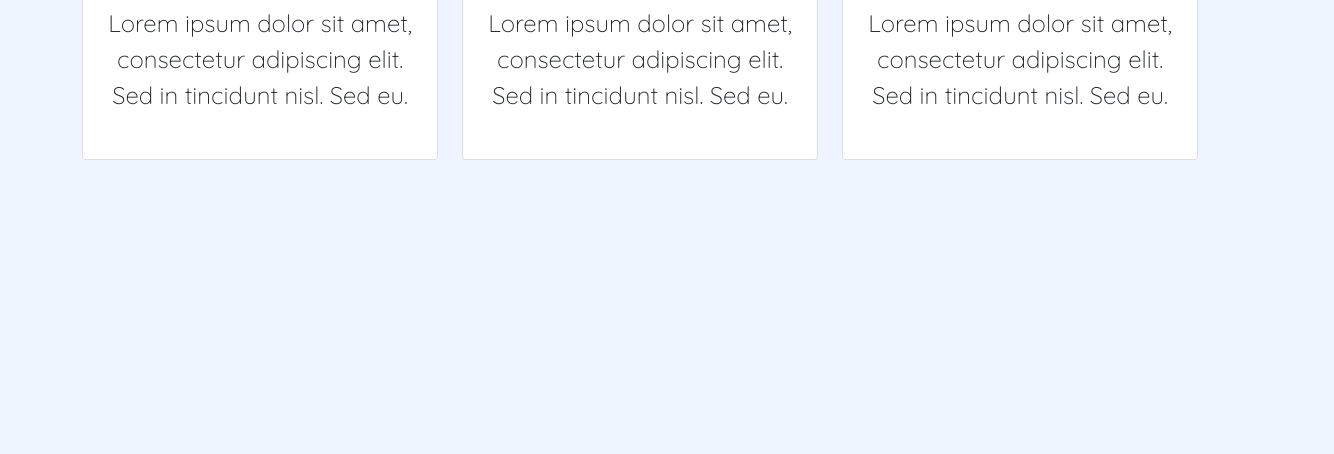
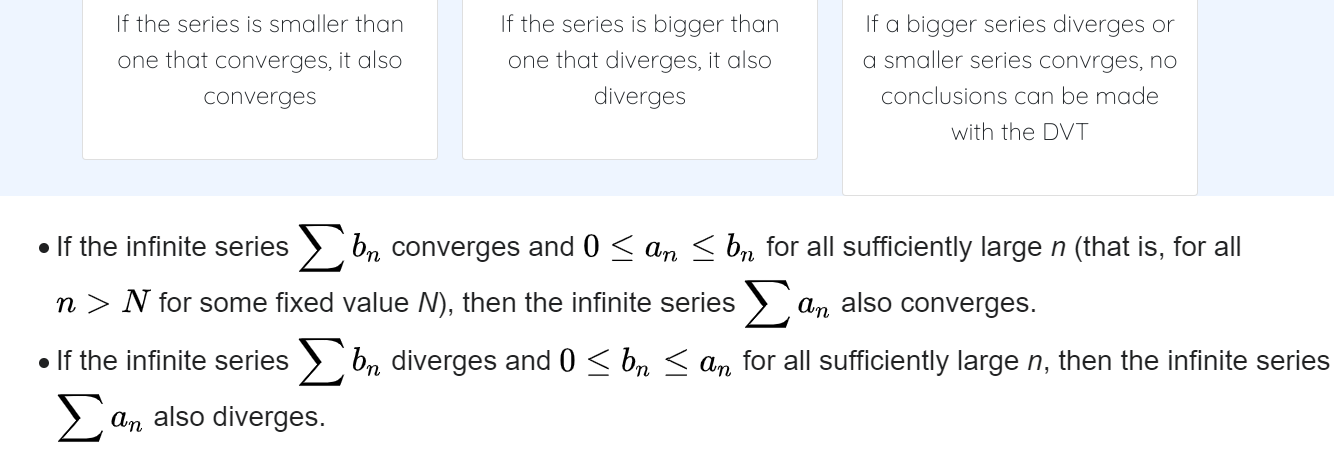
Before and after one commit to nachum42/Calc_AB_Project, a plain HTML site: page dct.html in a window 1280 px wide. Shown: the part 441-895 px from the top of the page, 1334 px wide, since content can reach past the window. Before the commit the page ends 800 px from the top, so only its background shows below. Drawn offline with nearby package versions, Linux system fonts and the light colour scheme.

Commit message:
Added content to dct but it looks bad

```diff
--- a/dct.html
+++ b/dct.html
@@ -57,7 +57,7 @@
                     <div class="card">
                         <div class="card-body">
                             <h3 class="card-title">Convergence</h3>
-                            <p class="card-text">Lorem ipsum dolor sit amet, consectetur adipiscing elit. Sed in tincidunt nisl. Sed eu.</p>
+                            <p class="card-text">If the series is smaller than one that converges, it also converges</p>
                         </div>
                     </div>
                 </div>
@@ -65,7 +65,7 @@
                     <div class="card">
                         <div class="card-body">
                             <h3 class="card-title">Divergence</h3>
-                            <p class="card-text">Lorem ipsum dolor sit amet, consectetur adipiscing elit. Sed in tincidunt nisl. Sed eu.</p>
+                            <p class="card-text">If the series is bigger than one that diverges, it also diverges</p>
                         </div>
                     </div>
                 </div>
@@ -73,11 +73,12 @@
                     <div class="card">
                         <div class="card-body">
                             <h3 class="card-title">Notes</h3>
-                            <p class="card-text">Lorem ipsum dolor sit amet, consectetur adipiscing elit. Sed in tincidunt nisl. Sed eu.</p>
+                            <p class="card-text">If a bigger series diverges or a smaller series convrges, no conclusions can be made with the DVT</p>
                         </div>
                     </div>
                 </div>
             </div>
         </div>
+        <img src="images/direct-comparison-test.png" class="" alt="nth term test example">
 </body>
 </html>
```
Also changed, not shown: index.html (+1 -1 lines), images/direct-comparison-test.png (added).
